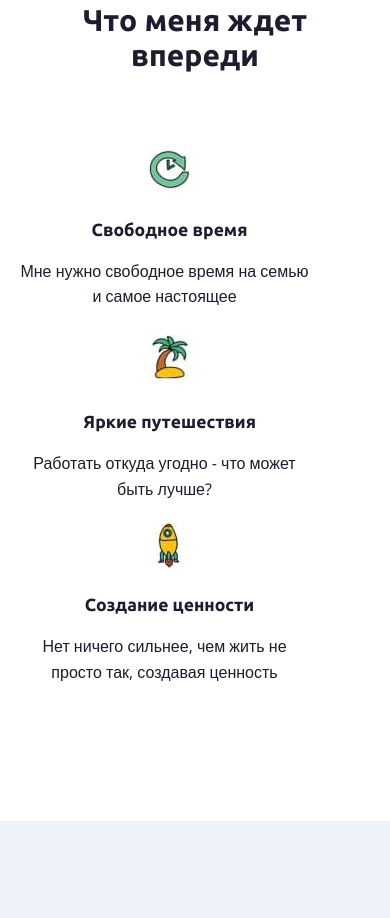
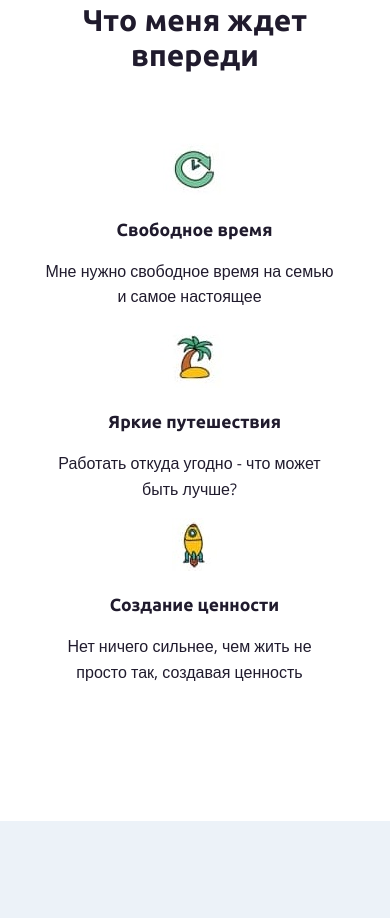
Before and after one commit to Agentserj/Training-Landing-Page-Animated, a plain HTML site: page index.html in a window 390 px wide. Shown: the part 1343-2261 px from the top of the page. Drawn offline with nearby package versions, Linux system fonts and the light colour scheme.

Commit message:
Add files via upload

```diff
--- a/css/main.css
+++ b/css/main.css
@@ -233,7 +233,7 @@ p {
 	}
 
 	.skill {
-		margin-left: 0px;
+		margin-left: 25px;
 	}
 
 	.credits {
```
